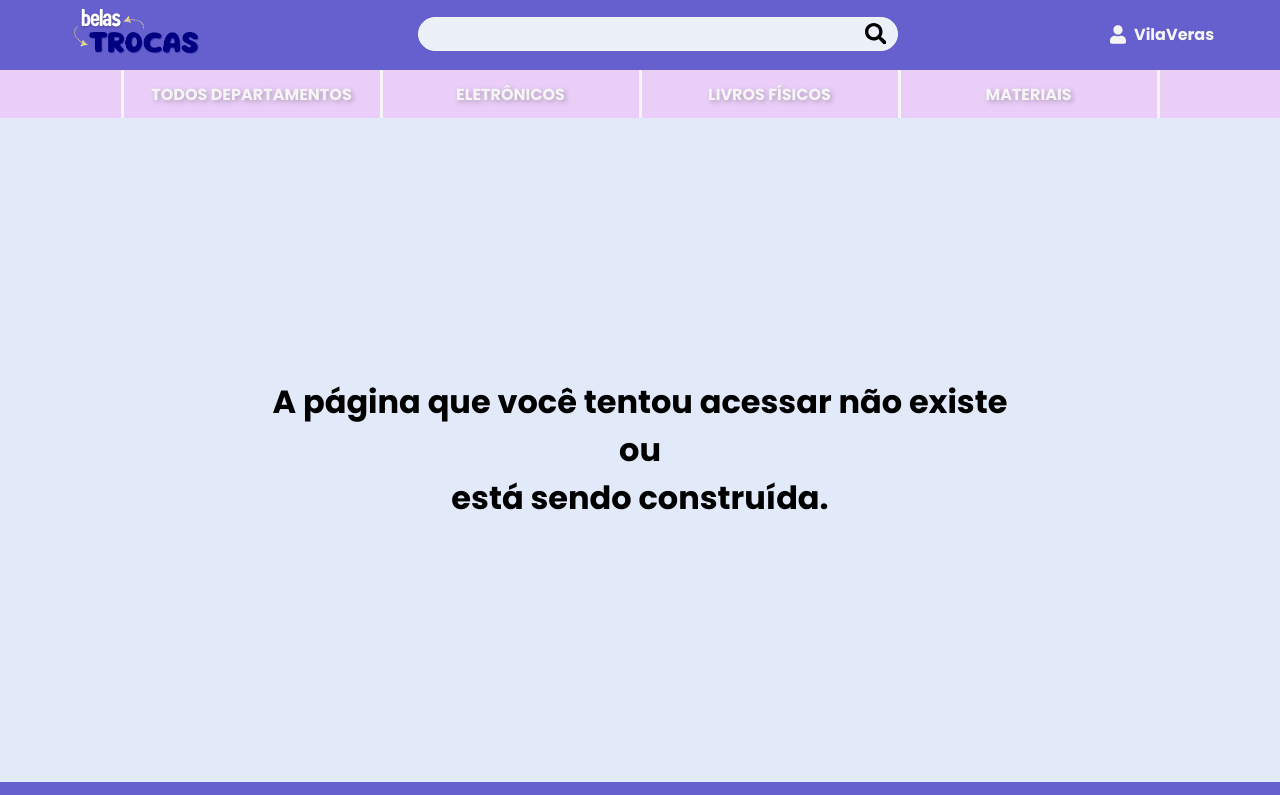
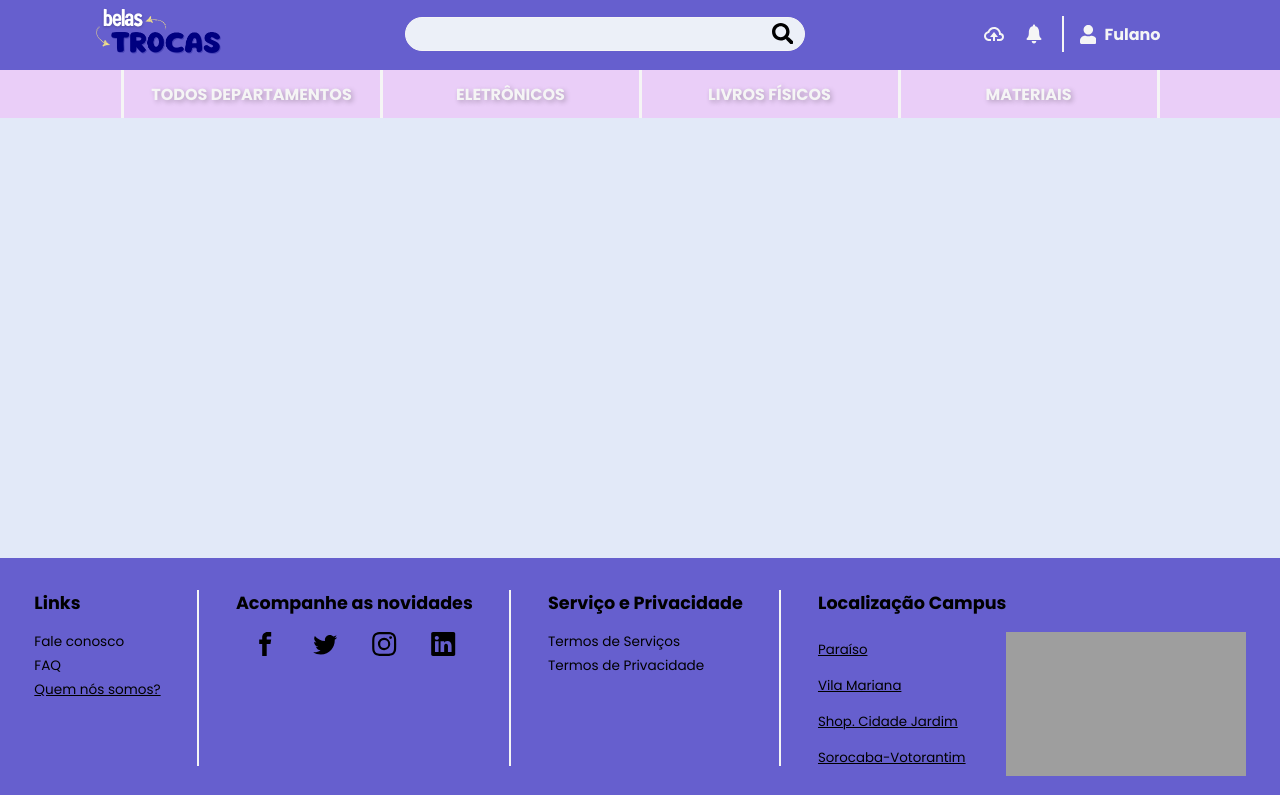
Before and after one commit to rafaelvilaveras/PIME---Belas-Trocas, a React app: page /u/1/notificacoes in a window 1280 px wide. Shown: the part 2-797 px from the top of the page. Built offline with nearby package versions, Linux system fonts and the light colour scheme; grey boxes are pictures that could not be loaded; a web font is replaced by a local one.

Commit message:
Add feat(Notification page, navbar), bug fixes(navbar)

```diff
--- a/src/components/navbar.js
+++ b/src/components/navbar.js
@@ -2,6 +2,8 @@ import React, { useState } from 'react';
 import { Link, useLocation } from 'react-router-dom';
 import LBT from '../images/LBT.png';
 import { FaUser, FaSearch } from 'react-icons/fa'
+import { BiCloudUpload } from 'react-icons/bi';
+import { IoIosNotifications } from 'react-icons/io';
 import Subnav from './navbar/subnav';
 
 
@@ -9,7 +11,7 @@ import '../css/App.css';
 import '../css/navbar.css';
 import UserNav from './navbar/user-nav';
 
-const Navbar = () => {
+const Navbar = ({userInfo}) => {
 
     const location = useLocation();
     const codintionP = (location.pathname === '/entrar') || (location.pathname === '/cadastro')
@@ -37,15 +39,27 @@ const Navbar = () => {
                     <FaUser className='user-icon' />
                     <p>FAÇA O <Link className='nav-links' to={"/u/entrar"}>LOGIN</Link> OU <br/> <Link className='nav-links' to={"/u/cadastro"}>CADASTRE-SE</Link></p>
                 </li>
-                <li  onMouseOver={() => {toggleUM(true)}} onMouseOut={()=>{toggleUM(false)}} className={!logged ? 'display-none' : 'flex-column user-container'}>
-                    <div className='flex-row username-container'>
-                        <FaUser className='user-icon nav-links' />
-                        <span  className='nav-links username'>VilaVeras</span>
+                <li className={!logged ? 'display-none' : 'flex-row user-wrapper'}>
+                    <div className={'flex-row user-options-container'}>
+                        <Link to={'/u/'+userInfo.username.toLowerCase()+'/criar publicacao'} className='flex-row user-options-content'>
+                            <BiCloudUpload className='user-icon nav-links'/>
+                        </Link>
+                        <Link to={'/u/'+userInfo.username.toLowerCase()+'/notificacoes'} className='flex-row user-options-content'>
+                            <IoIosNotifications className='user-icon nav-links'/>
+                        </Link>
+                        <hr/>
                     </div>
-                    <div className='user-menu-container'>
-                        <UserNav
-                            userMenu={userMenu}
-                        />
+                    <div  onMouseOver={() => {toggleUM(true)}} onMouseOut={()=>{toggleUM(false)}} className={'flex-column user-container'}>
+                        <div className='flex-row username-container'>
+                            <FaUser className='nav-links username-icon' />
+                            <span  className='nav-links username'>{userInfo.username.split(' ')[0]}</span>
+                        </div>
+                        <div className='user-menu-container'>
+                            <UserNav
+                                userMenu={userMenu}
+                                userInfo={userInfo}
+                            />
+                        </div>
                     </div>
                 </li>
             </ul>
--- a/src/components/navbar/user-nav.js
+++ b/src/components/navbar/user-nav.js
@@ -9,18 +9,16 @@ import { Link } from 'react-router-dom';
 import padronizeUrl from '../functions/padronizeUrl';
 
 
-const UserNav = ({userMenu}) => {
-
-    const user = 'VilaVeras';
+const UserNav = ({userMenu, userInfo}) => {
 
     return (
         <>
             <div className={ userMenu ? 'flex-column pn-container' : 'display-none'}>
-                <Link to={padronizeUrl('/u/'+user)} className='flex-row nav-links pn-content'>
+                <Link to={padronizeUrl('/u/'+userInfo.username.toLowerCase())} className='flex-row nav-links pn-content'>
                     <FaUser/>
                     <span>Perfil</span>
                 </Link>
-                <Link to={padronizeUrl('/u/'+user+'/meus itens')} className='flex-row nav-links pn-content'>
+                <Link to={padronizeUrl('/u/'+userInfo.username.toLowerCase()+'/meus itens')} className='flex-row nav-links pn-content'>
                     <BsBoxSeam/>
                     <span>Meus Itens</span>
                 </Link>
--- a/src/css/item-card.css
+++ b/src/css/item-card.css
@@ -17,9 +17,6 @@
     gap: 1rem;
     justify-content: space-between;
     align-items: center;
-    flex-wrap: nowrap;
-    overflow-x: hidden;
-    text-overflow: ellipsis;
   }
 
   .ic-user {
--- a/src/css/navbar.css
+++ b/src/css/navbar.css
@@ -36,7 +36,7 @@
   }
 
   .nav-form {
-    width: 75%;
+    width: 25rem;
     position: relative;
   }
 
@@ -63,6 +63,7 @@
   }
 
   .nav-content {
+    width: fit-content;
     display: flex;
     justify-content: center;
     align-items: center;
@@ -81,7 +82,12 @@
     font-weight: bold;
   }
 
+  .user-wrapper {
+    gap: 1rem;
+  }
+
   .user-container {
+    width: 8.75vw;
     height: 100%;
     align-items: center;
     justify-content: center;
@@ -89,11 +95,19 @@
   }
 
   .username-container {
+    width: 100%;
     gap: 0.5rem;
+    align-items: center;
+  }
+
+  .username-icon {
+    width: 16%;
+    height: 100%;
   }
 
   .user-icon {
-    height: 100%;
+    font-size: 1.5rem;
+    cursor: pointer;
   }
 
   li {
@@ -101,6 +115,7 @@
   }
 
   .username {
+    width: 84%;
     margin: 0;
     cursor: default;
   }
@@ -108,6 +123,24 @@
   .user-menu-container {
     width: 100%;
     position: relative;
+  }
+
+  .user-options-container {
+    width: fit-content;
+    align-items: center;
+    justify-content: center;
+    gap: 1rem;
+  }
+
+  .user-options-content {
+    width: fit-content;
+    height: fit-content;
+  }
+
+  .user-options-container hr {
+    width: 2px;
+    height: 50%;
+    background-color: var(--white-font);
   }
 
   /* Profile Nav */
--- a/src/js/App.js
+++ b/src/js/App.js
@@ -1,4 +1,4 @@
-import React from 'react';
+import React, { useEffect } from 'react';
 import { Route, Routes, useLocation } from 'react-router-dom';
 
 import '../css/App.css';
@@ -13,14 +13,28 @@ import Profile from '../pages/profile';
 import Departament from '../pages/departament.js';
 import Subdepartament from '../pages/subdepartament';
 import ItemPage from '../pages/item';
+import { useDispatch, useSelector } from 'react-redux';
+import { getUserInfo } from '../redux-features/user-reducer';
+import Notifications from '../pages/notifications';
 
 function App() {
 
   const location = useLocation();
 
+  const dispatch = useDispatch();
+
+  useEffect(()=>{
+    dispatch(getUserInfo({username:'Fulano', rm:'xxxxxx', email:'teste@teste.com', authToken:'a78sd@asasf#as9d6a89s6faw124!u'}))
+  },[]);
+
+  const userInfo = useSelector((state)=>state.userR.userInfo);
+
+
   return (
     <div className='flex-column app-container'>
-      <Navbar/>
+      <Navbar
+        userInfo = {userInfo}
+      />
       <div className='inner-app-container'>
           <Routes>
             <Route
@@ -36,11 +50,15 @@ function App() {
               element={<Signin/>}
             />
             <Route
-              path={'/u/:usuario'}
+              path={'/u/:usuario/'}
               element={<Profile/>}
             />
             <Route
-              path={'/u/:usuario/meus itens'}
+              path={'/u/:usuario/notificacoes'}
+              element={<Notifications/>}
+            />
+            <Route
+              path={'/u/:usuario/:meusitens'}
               element={<Error/>}
             />
             <Route
--- /dev/null
+++ b/src/pages/notifications.js
@@ -0,0 +1,17 @@
+import React from 'react';
+
+const Notifications = () => {
+    return (
+        <>
+            <div className='flex-column notifications-container'>
+                <div className='flex-column notifications-content'>
+                    <div className='flex-column notifications-wrapper'>
+                        {}
+                    </div>
+                </div>
+            </div>
+        </>
+     );
+}
+
+export default Notifications;
--- a/src/redux-features/site-reducer.js
+++ b/src/redux-features/site-reducer.js
@@ -9,7 +9,7 @@ export const siteSlicer = createSlice({
     reducers: {
         clearUrl: (state, action) => {
             const aux = action.payload.url.normalize('NFD').replace(/[\u0300-\u036f]/g, "");
-            console.log(aux)
+            console.log(state.appBg)
             return 'teste';
 
         },
--- a/src/redux-features/user-reducer.js
+++ b/src/redux-features/user-reducer.js
@@ -3,20 +3,28 @@ import { createSlice } from "@reduxjs/toolkit";
 export const userSlicer = createSlice({
     name: "userR",
     initialState: {
-        login: '',
-        senha: '',
-        username: '',
-        RM: '',
-        email: '',
+        userInfo: {
+            username: '',
+            rm: '',
+            email: '',
+            authToken: ''
+        },
     },
     reducers: {
         loginAuth: (state, action) => {
             //Função de autenticação de login
+        },
+        getUserInfo: (state, action) => {
+            state.userInfo.username = action.payload.username
+            state.userInfo.rm = action.payload.rm
+            state.userInfo.email = action.payload.email
+            state.userInfo.authToken = action.payload.authToken
         }
     }
 
 });
 
 export const {loginAuth} = userSlicer.actions;
+export const {getUserInfo} = userSlicer.actions;
 
 export default userSlicer.reducer;
```
Also changed, not shown: src/components/placeholder/placeholder.js (line endings or trailing spaces), src/css/notifications.css (added).
